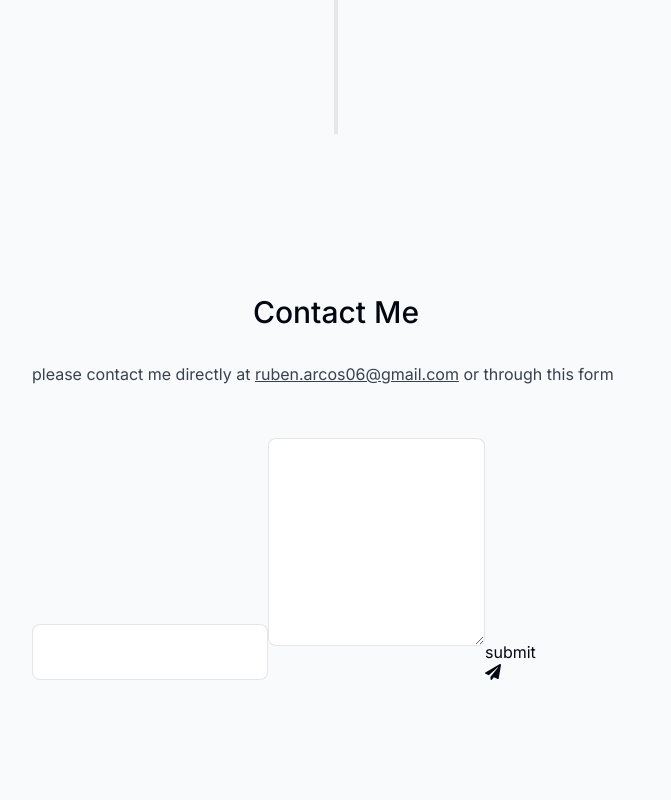
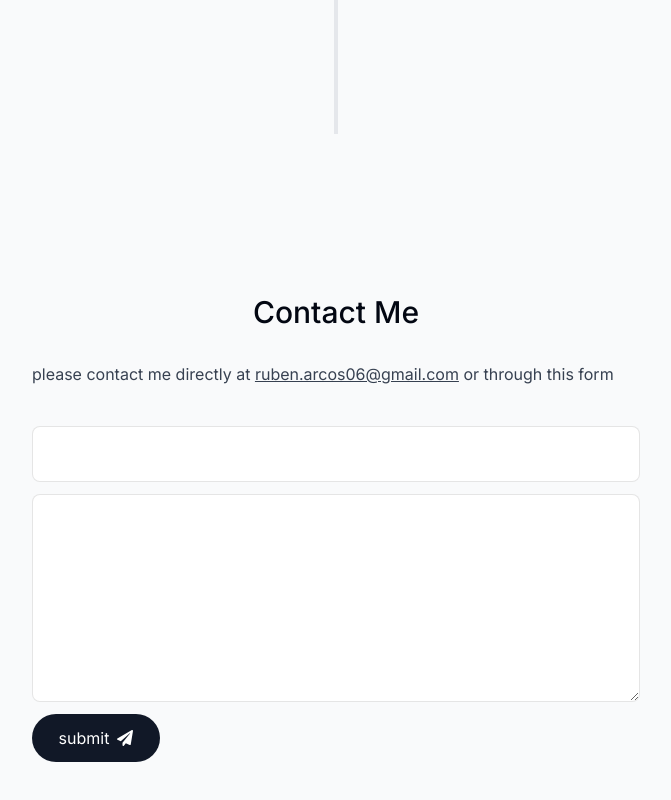
Before and after one commit to ruben-arcos/rubenarcos, a Next.js app: page / in a window 1280 px wide. Shown: the part 3802-4602 px from the top of the page, without its empty margins (304-975 px from the left). Built offline with nearby package versions, Linux system fonts and the light colour scheme.

Commit message:
styled the boxes as well as the button

```diff
--- a/components/contact.tsx
+++ b/components/contact.tsx
@@ -15,13 +15,13 @@
         or through this form
       </p>
 
-      <form className="mt-10">
+      <form className="mt-10 flex flex-col">
         <input
           className="h-14 rounded-lg borderBlack"
           type="email"
         />
-        <textarea className="h-52 my-3 rounded-lg borderBlack" />
-        <button type="submit">
+        <textarea className="h-52 my-3 rounded-lg borderBlack p-4" />
+        <button type="submit" className="flex items-center justify-center gap-2 h-[3rem] w-[8rem] bg-gray-900 text-white rounded-full outline-none transition-all">
           submit <FaPaperPlane />
         </button>
       </form>
```
